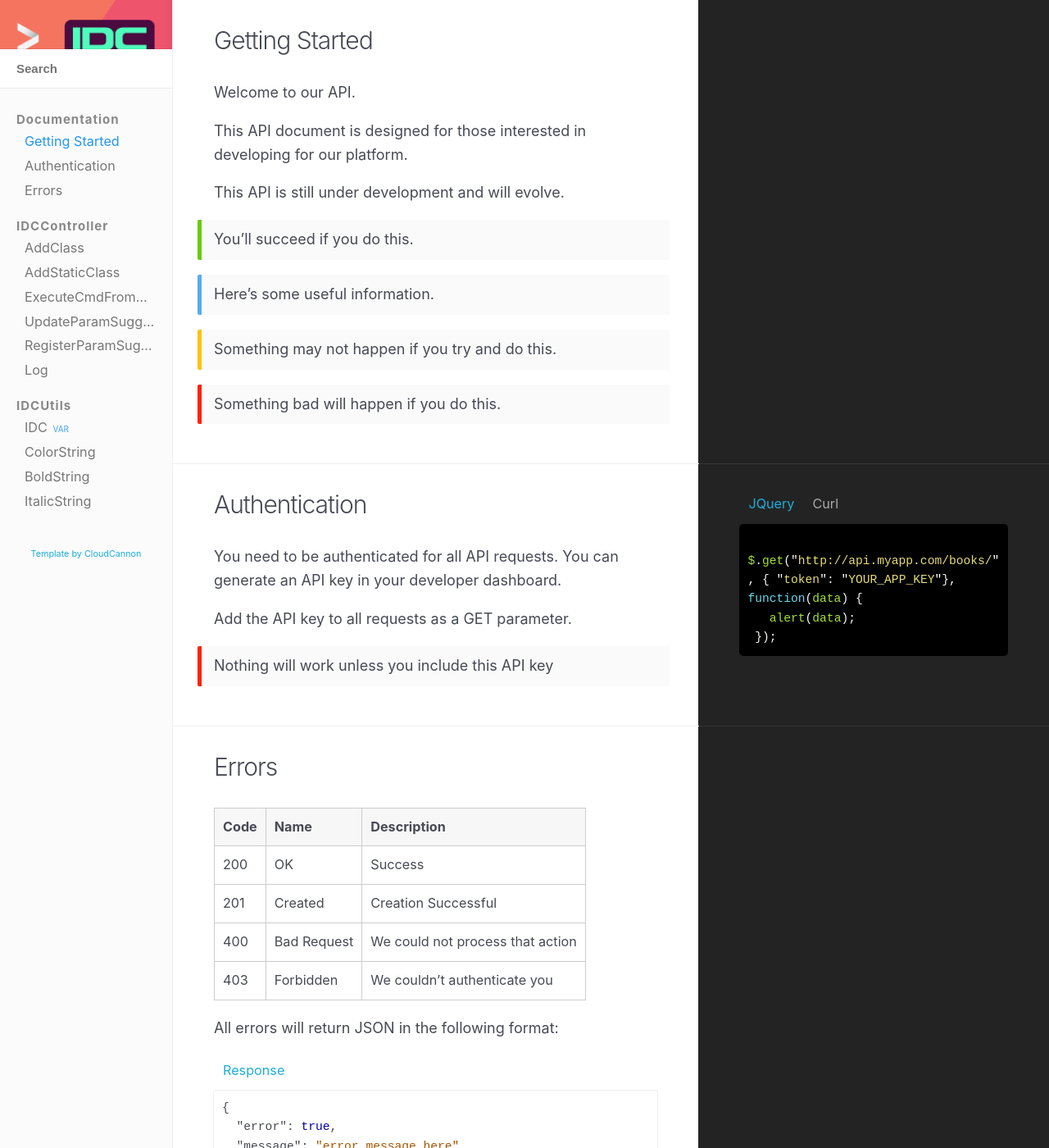
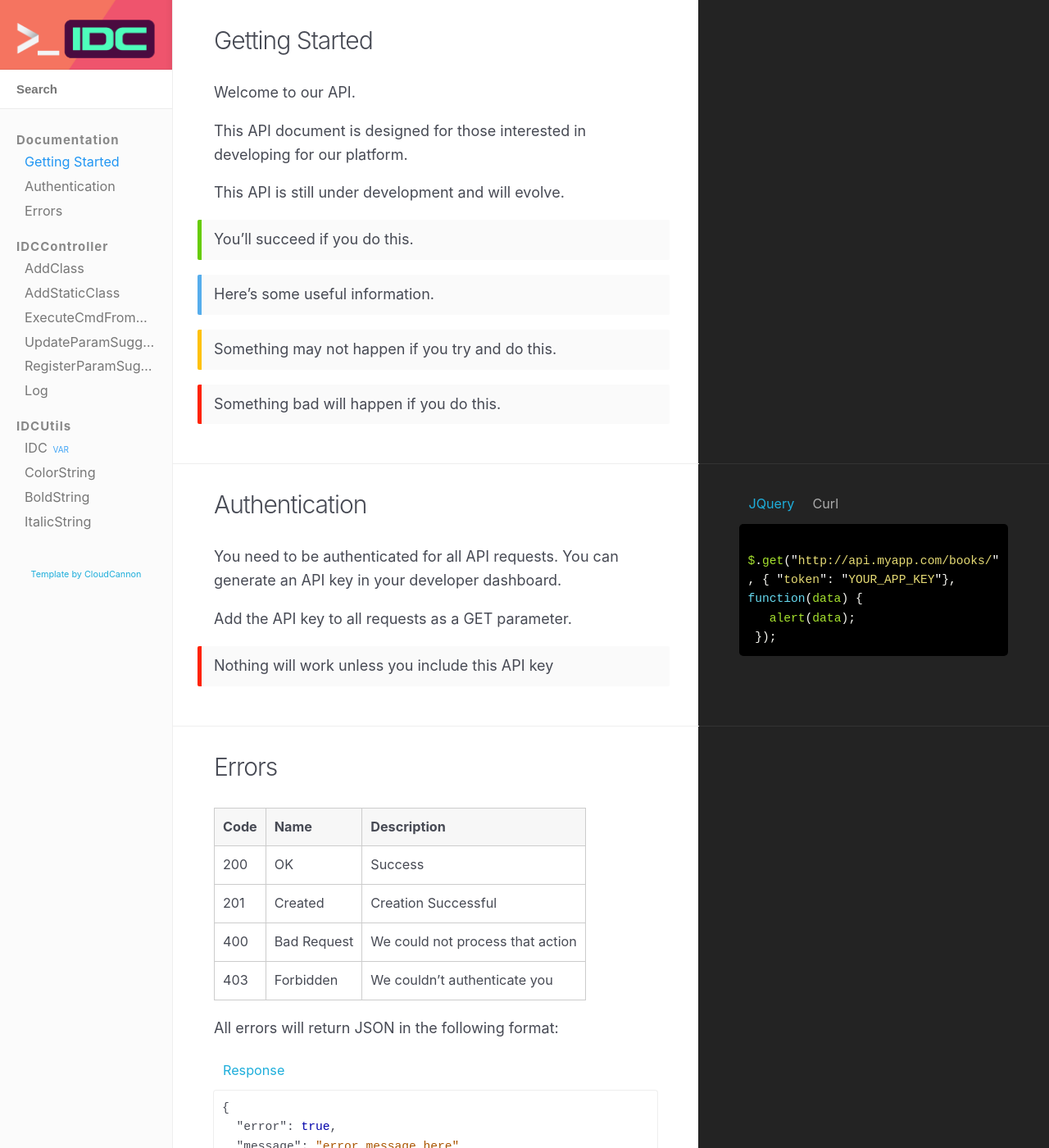
Before and after one commit to bloeys/idc-docs, a Jekyll site: the page built from index.html, in a window 1280 px wide and 1400 px high. Shown: the whole window at 82% size. Built offline with Jekyll 4.4.1, drawn with Linux system fonts in a browser that asks for light colours; nearby versions of some CDN libraries.

Commit message:
Fix logo height

```diff
--- a/_sass/_main.scss
+++ b/_sass/_main.scss
@@ -449,12 +449,11 @@ header {
 	background-color: $nav-background-color;
 
 	h1 {
-		height: $nav-header-height;
+		height: 5em;
 		box-sizing: border-box;
 		background-image: url($base-url + '/images/logo.svg');
 		background-size: cover;
 		background-repeat: no-repeat;
-		background-position-x: 55%;
 		color: #fff;
 		margin: 0;
 		font-size: 1.7rem;
```
